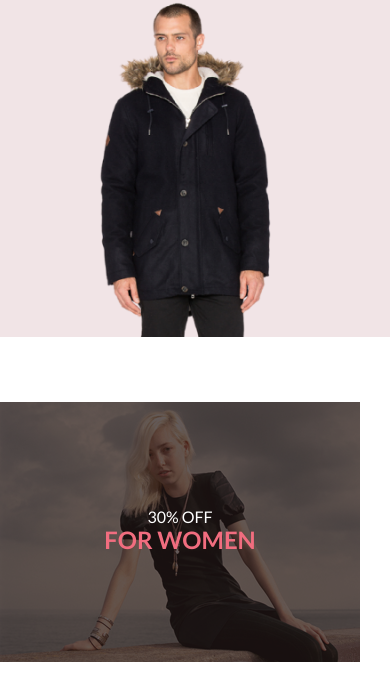
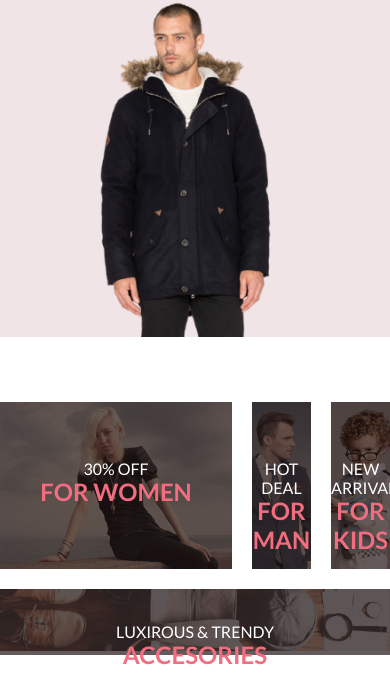
Before and after one commit to igor-rodin/html-css-homeworks, a plain HTML site: page fashion/index.html in a window 390 px wide. Shown: the part 78-769 px from the top of the page. Drawn offline with Linux system fonts and the light colour scheme.

Commit message:
Done ofers section

```diff
--- a/fashion/style.css
+++ b/fashion/style.css
@@ -155,12 +155,23 @@ body {
 
 .offers-content {
     display: grid;
-    grid-template-columns: repeat(auto-fit, 360px);
+    grid-template-columns: repeat(auto-fit, minmax(263px, 1fr));
     grid-auto-rows: auto;
     gap: 30px;
 }
 
+.offer__image {
+    flex: 1;
+    object-fit: cover;
+}
+
 .offer {
+    display: flex;
+    flex-direction: column;
+    align-items: center;
+    justify-content: center;
+    margin: 0;
+
     position: relative;
     text-transform: uppercase;
     color: #fff;
@@ -305,4 +316,23 @@ body {
     .title__down {
         font-size: 24px;
     }
+
+    .offers {
+        padding-bottom: 110px;
+    }
+
+    .offers-content {
+        grid-template-columns: repeat(auto-fit, 232px);
+        justify-content: center;
+        gap: 20px;
+    }
+
+    .offer_big>.title-wrapper {
+        padding: 33px 0;
+    }
+
+    .title-wrapper {
+        padding-top: 57px;
+        padding-bottom: 57px;
+    }
 }
```
